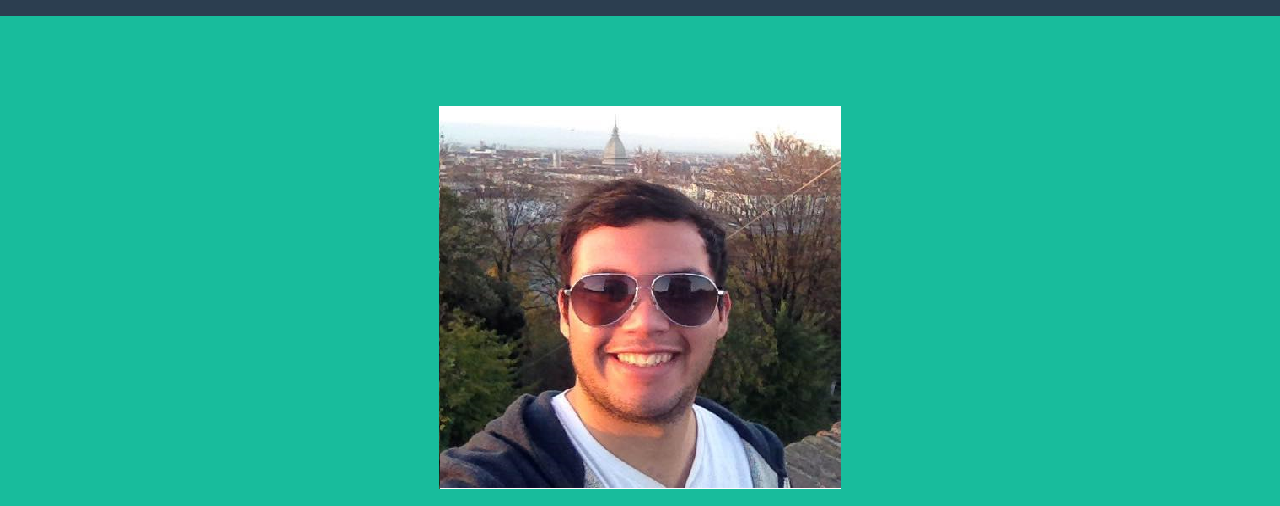
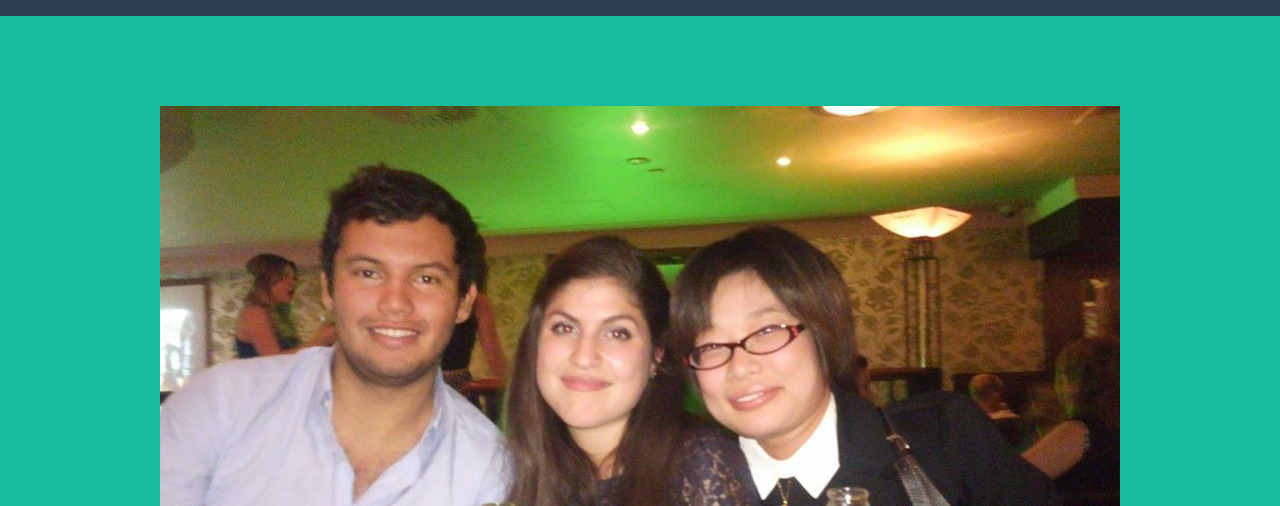
Before and after one commit to jsorjuela953/juansorjuela1, a plain HTML site: page index.html in a window 1280 px wide. Shown: the part 94-600 px from the top of the page. Drawn offline with nearby package versions, Linux system fonts and the light colour scheme.

Commit message:
Update index.html

```diff
--- a/index.html
+++ b/index.html
@@ -74,7 +74,7 @@
         <div class="container">
             <div class="row">
                 <div class="col-lg-12">
-                    <img class="img-responsive" src="img/profile.png" alt="">
+                    <img class="img-responsive" src="img/Intercambio.jpg" alt="">
                     <div class="intro-text">
                         <span class="name">Juan Sebastián Orjuela</span>
                         <hr class="star-light">
```
